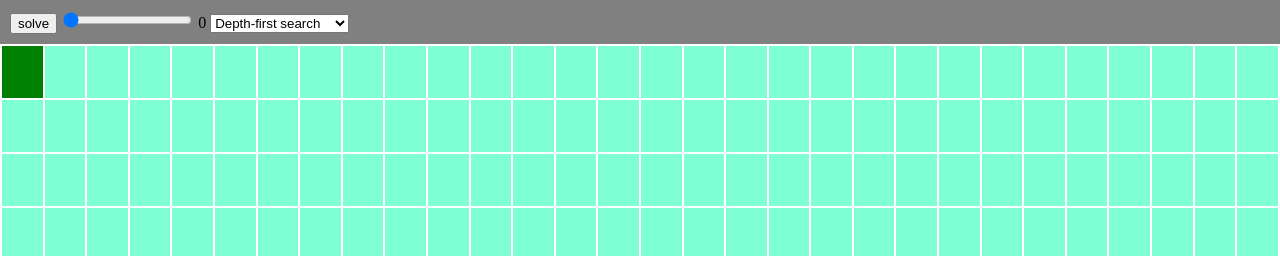
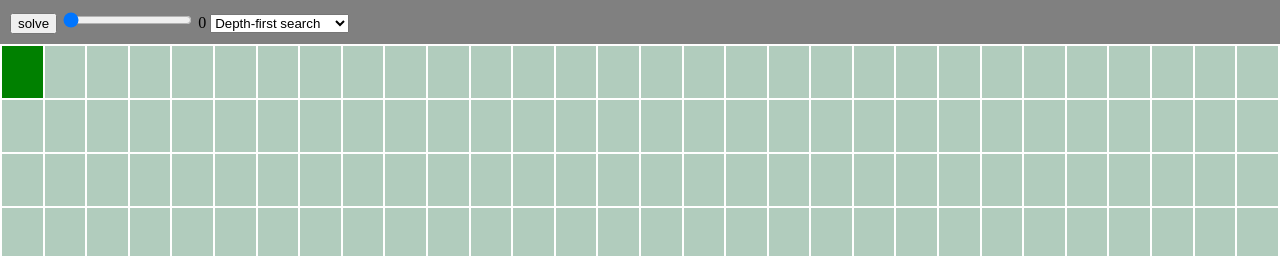
Before and after one commit to SefBoonen/Pathfinding-Visualizer, a website: page index.html in a window 1280 px wide. Shown: the top 256 px of the page. Drawn offline with Linux system fonts and the light colour scheme.

Commit message:
Changed cell colours and added hover color

```diff
--- a/styles/style.css
+++ b/styles/style.css
@@ -1,7 +1,11 @@
 td {
-    background-color: aquamarine;
+    background-color: #b1ccbd;
     height: 50px;
     width: 50px;
+}
+
+td:hover {
+    background-color: #b1ccbd80;
 }
 
 .selectionbar {
```
